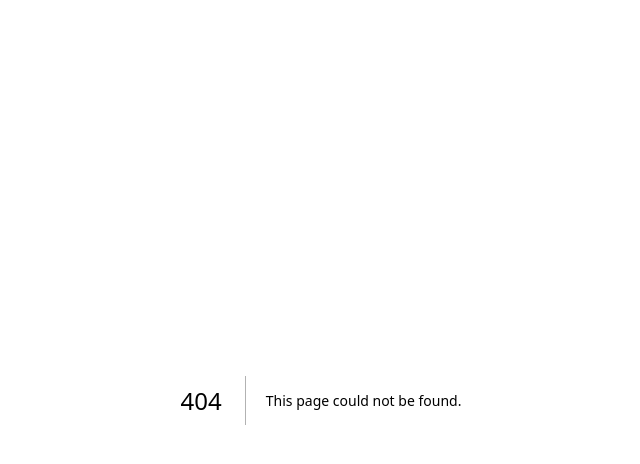
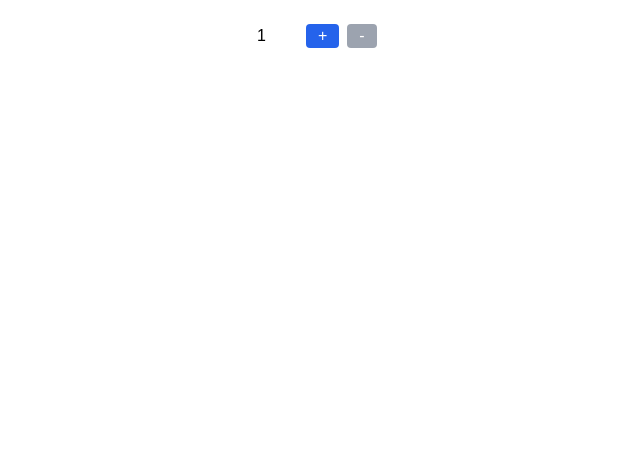
Before and after one commit to TTMac135/cprg306-assignments, a Next.js app: page /week-4 in a window 1280 px wide. Before the commit this address had no page. Shown: the top 464 px of the page, without its empty margins (319-959 px from the left). Built offline with nearby package versions, Linux system fonts and the light colour scheme.

Commit message:
Week-4 Completed

```diff
--- /dev/null
+++ b/app/week-4/new-item.js
@@ -0,0 +1,27 @@
+"use client";
+import { useState } from "react";
+
+export default function NewItem() {
+
+  const [quantity, setQuantity] = useState(1);
+
+  const increment = () => {
+    setQuantity(quantity + 1);
+  }
+
+  const decrement = () => {
+    setQuantity(quantity - 1);
+  }
+
+  let btnStyles = "bg-blue-600 text-white rounded px-3 mr-2 hover:bg-blue-400 active:bg-yellow-500 disabled:bg-gray-400"
+
+
+  return (
+    <div className="flex mt-4 p-2 w-36 text-black bg-white">
+      <p className="mr-10">{quantity}</p>
+      <button className={btnStyles} onClick={increment} disabled = {quantity >= 20}>+</button>
+      <button className={btnStyles} onClick={decrement} disabled = {quantity <= 1}>-</button>
+    </div>
+  );
+
+};
--- /dev/null
+++ b/app/week-4/page.js
@@ -0,0 +1,9 @@
+import NewItem from "./new-item";
+
+export default function Page() {
+  return (
+    <main className="flex justify-center">
+    <NewItem />
+    </main>
+  )
+}
```
